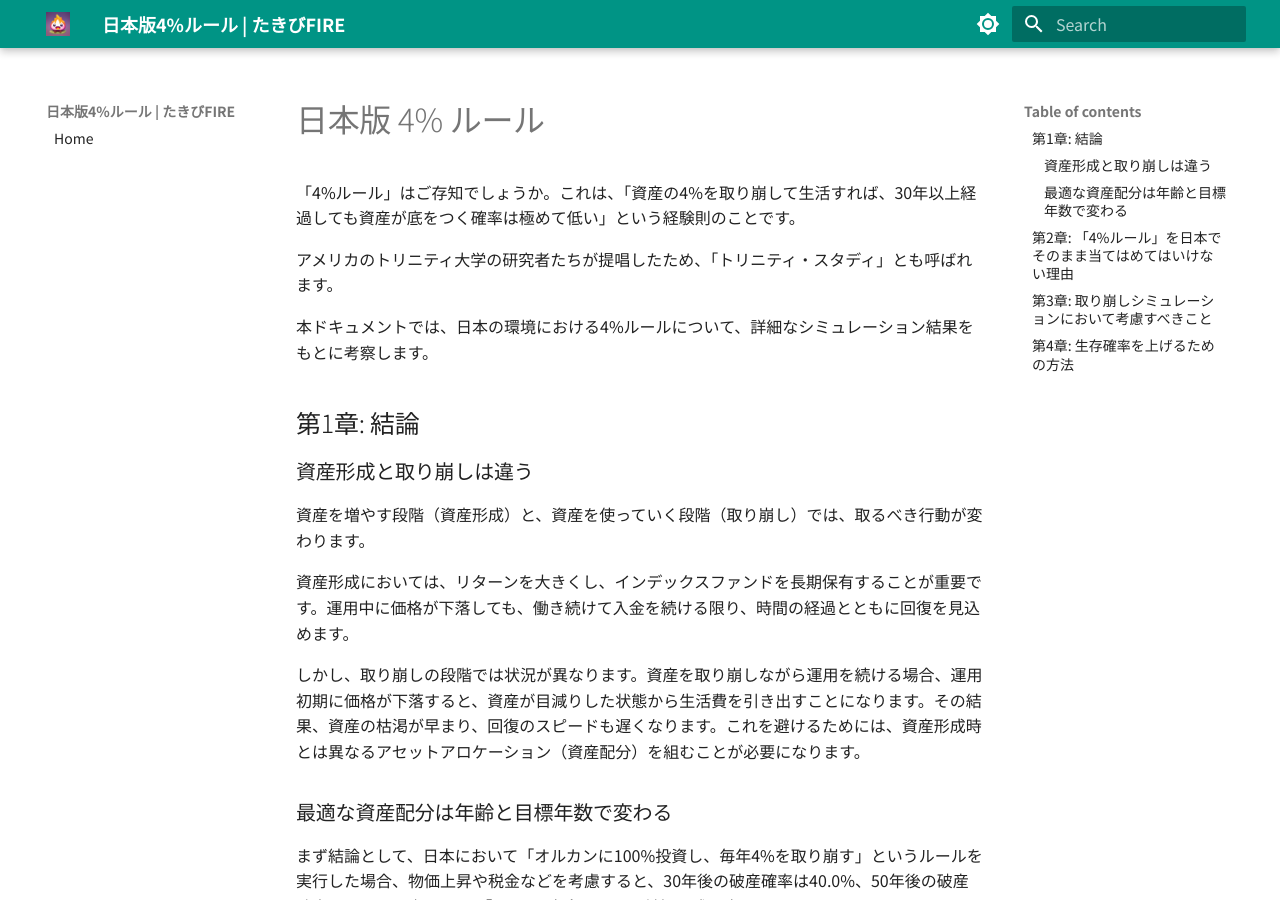
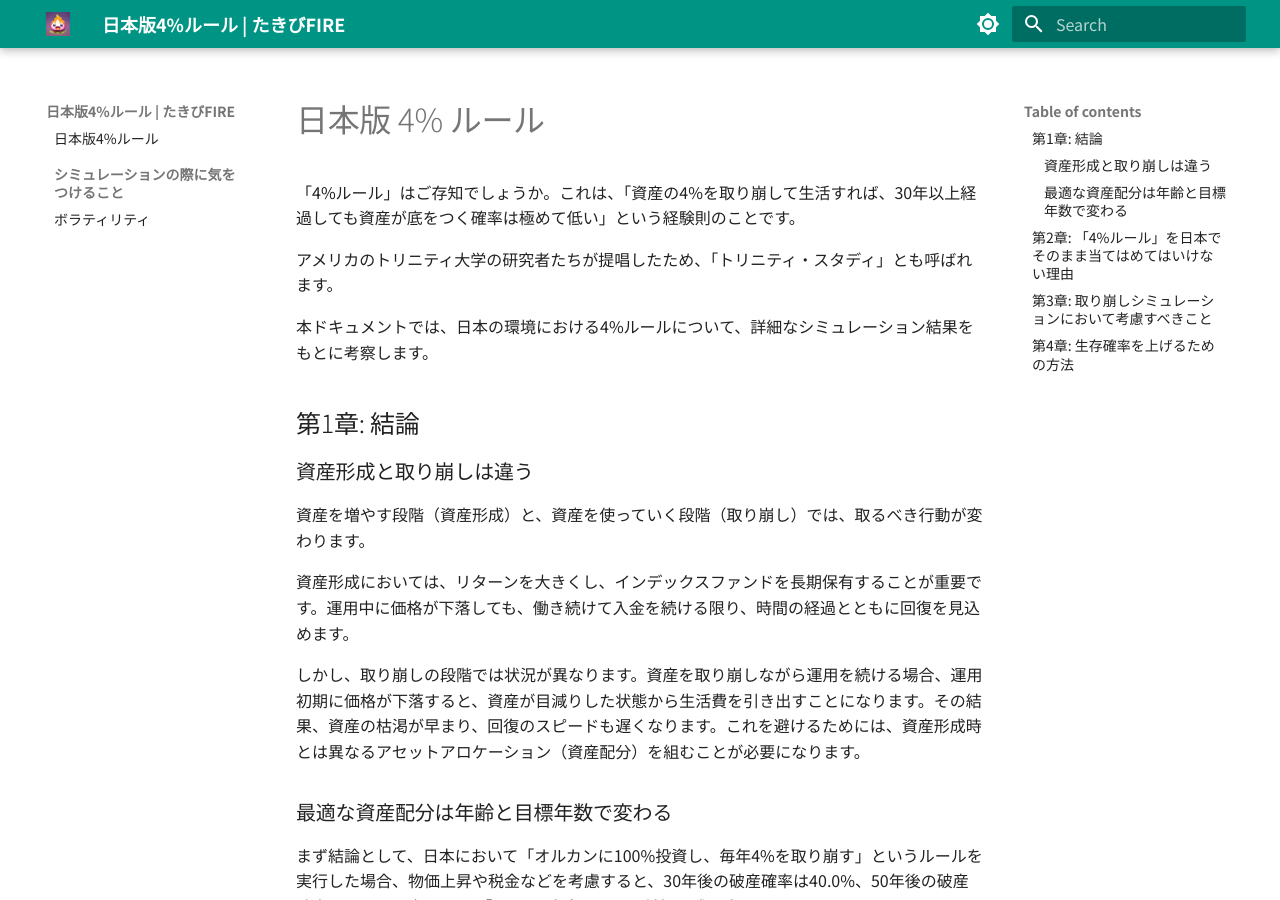
Before and after one commit to TakibiFire/JapaneseTrinityStudy, an MkDocs documentation site: the page built from docs/index.md, in a window 1280 px wide and 900 px high. Built offline with MkDocs 1.6.1 and Material for MkDocs 9.7.7, drawn with Linux system fonts in a browser that asks for light colours.

Commit message:
Add markdown_include.include to mkdocs.yml

```diff
--- a/mkdocs.yml
+++ b/mkdocs.yml
@@ -65,6 +65,8 @@
 
 markdown_extensions:
   - admonition
+  - markdown_include.include:
+      base_path: docs
   - pymdownx.arithmatex:
       generic: true
       smart_dollar: false
@@ -87,4 +89,6 @@
   - https://unpkg.com/mathjax@3/es5/tex-mml-chtml.js
 
 nav:
-  - Home: index.md
+  - 日本版4%ルール: index.md
+  - シミュレーションの際に気をつけること:
+    - ボラティリティ: volatility.md
```
